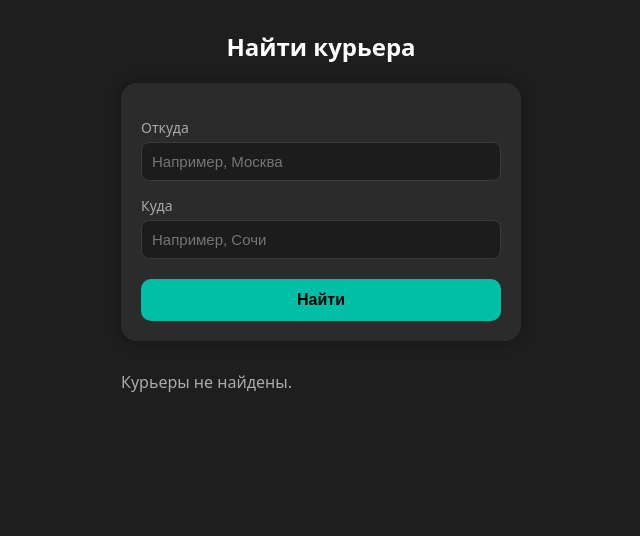
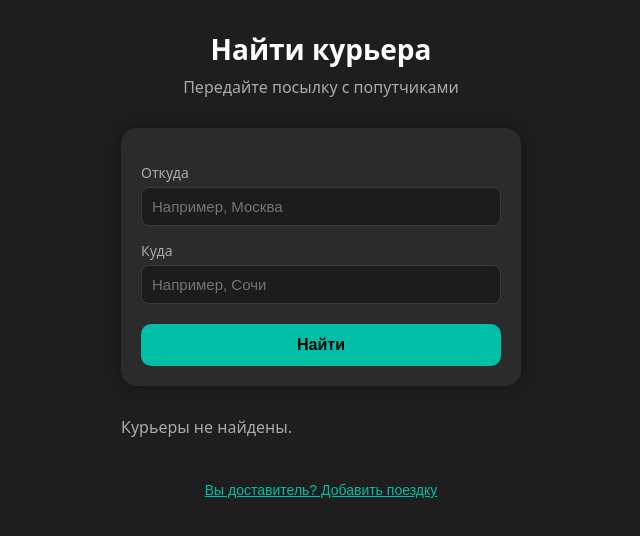
Before and after one commit to Gammanik/PeerPack, a React (Vite) app: page / in a window 1280 px wide. Shown: the top 536 px of the page, without its empty margins (319-959 px from the left). Built offline with nearby package versions, Linux system fonts and the light colour scheme.

Commit message:
main: feature - add trip

```diff
--- a/src/SearchCouriers.jsx
+++ b/src/SearchCouriers.jsx
@@ -39,6 +39,27 @@ const SearchCouriers = () => {
     const [from, setFrom] = useState('');
     const [to, setTo] = useState('');
     const [results, setResults] = useState([]);
+    const [mode, setMode] = useState('search'); // 'search' or 'add'
+    const [newTrip, setNewTrip] = useState({
+        name: '',
+        from: '',
+        to: '',
+        date: '',
+        time: '',
+        airport: ''
+    });
+
+    // Получаем уникальные города из доступных маршрутов курьеров
+    const getAvailableCities = () => {
+        const uniqueCities = new Set();
+        couriers.forEach(courier => {
+            uniqueCities.add(courier.from);
+            uniqueCities.add(courier.to);
+        });
+        return Array.from(uniqueCities).sort();
+    };
+
+    const availableCities = getAvailableCities();
 
     // todo: http get: /search?from=Moscow,to=Saint-Petersburg,date-from..,date-to,sorted_by=prise
     const handleSearch = () => {
@@ -51,13 +72,40 @@ const SearchCouriers = () => {
         setResults(filtered);
     };
 
+    const handleAddTrip = () => {
+        if (newTrip.name && newTrip.from && newTrip.to && newTrip.date && newTrip.time && newTrip.airport) {
+            const tripToAdd = {
+                ...newTrip,
+                avatar: `https://i.pravatar.cc/100?img=${Math.floor(Math.random() * 70) + 1}`
+            };
+            couriers.push(tripToAdd);
+            setNewTrip({
+                name: '',
+                from: '',
+                to: '',
+                date: '',
+                time: '',
+                airport: ''
+            });
+            alert('Поездка успешно добавлена!');
+        } else {
+            alert('Пожалуйста, заполните все поля');
+        }
+    };
+
     return (
         <div style={styles.page}>
-            <h2 style={styles.heading}>Найти курьера</h2>
+            <div style={styles.header}>
+                <h1 style={styles.title}>Найти курьера</h1>
+                <p style={styles.subtitle}>Передайте посылку с попутчиками</p>
+            </div>
+
+            {mode === 'search' ? (
+                <>
                     <div style={styles.container}>
                         <label style={styles.label}>Откуда</label>
                         <input
-                    list="city-list"
+                            list="available-cities"
                             value={from}
                             onChange={(e) => setFrom(e.target.value)}
                             placeholder="Например, Москва"
@@ -65,14 +113,14 @@ const SearchCouriers = () => {
                         />
                         <label style={styles.label}>Куда</label>
                         <input
-                    list="city-list"
+                            list="available-cities"
                             value={to}
                             onChange={(e) => setTo(e.target.value)}
                             placeholder="Например, Сочи"
                             style={styles.input}
                         />
-                <datalist id="city-list">
-                    {cities.map(city => (
+                        <datalist id="available-cities">
+                            {availableCities.map(city => (
                                 <option key={city} value={city} />
                             ))}
                         </datalist>
@@ -94,6 +142,92 @@ const SearchCouriers = () => {
                             </div>
                         ))}
                     </div>
+
+                    <div style={styles.courierLinkContainer}>
+                        <button
+                            style={styles.courierLink}
+                            onClick={() => setMode('add')}
+                        >
+                            Вы доставитель? Добавить поездку
+                        </button>
+                    </div>
+                </>
+            ) : (
+                <>
+                    <div style={styles.backLink}>
+                        <button
+                            style={styles.backButton}
+                            onClick={() => setMode('search')}
+                        >
+                            ← Назад к поиску курьеров
+                        </button>
+                    </div>
+
+                    <div style={styles.container}>
+                        <h3 style={styles.addTripTitle}>Добавить поездку</h3>
+
+                        <label style={styles.label}>Ваше имя</label>
+                        <input
+                            value={newTrip.name}
+                            onChange={(e) => setNewTrip({...newTrip, name: e.target.value})}
+                            placeholder="Например, Анна"
+                            style={styles.input}
+                        />
+
+                        <label style={styles.label}>Откуда</label>
+                        <input
+                            list="all-cities"
+                            value={newTrip.from}
+                            onChange={(e) => setNewTrip({...newTrip, from: e.target.value})}
+                            placeholder="Например, Москва"
+                            style={styles.input}
+                        />
+
+                        <label style={styles.label}>Куда</label>
+                        <input
+                            list="all-cities"
+                            value={newTrip.to}
+                            onChange={(e) => setNewTrip({...newTrip, to: e.target.value})}
+                            placeholder="Например, Сочи"
+                            style={styles.input}
+                        />
+
+                        <label style={styles.label}>Дата</label>
+                        <input
+                            type="date"
+                            value={newTrip.date}
+                            onChange={(e) => setNewTrip({...newTrip, date: e.target.value})}
+                            style={styles.input}
+                        />
+
+                        <label style={styles.label}>Время вылета → прилета</label>
+                        <input
+                            value={newTrip.time}
+                            onChange={(e) => setNewTrip({...newTrip, time: e.target.value})}
+                            placeholder="Например, 15:00 → 17:30"
+                            style={styles.input}
+                        />
+
+                        <label style={styles.label}>Аэропорты</label>
+                        <input
+                            value={newTrip.airport}
+                            onChange={(e) => setNewTrip({...newTrip, airport: e.target.value})}
+                            placeholder="Например, Внуково → Адлер"
+                            style={styles.input}
+                        />
+
+                        <datalist id="all-cities">
+                            {cities.map(city => (
+                                <option key={city} value={city} />
+                            ))}
+                        </datalist>
+
+                        <button style={styles.button} onClick={handleAddTrip}>
+                            Добавить поездку
+                        </button>
+                    </div>
+                </>
+            )}
         </div>
     );
 };
@@ -109,8 +243,75 @@ const styles = {
         alignItems: 'center',
         fontFamily: 'system-ui, sans-serif'
     },
-    heading: {
+    modeToggle: {
+        display: 'flex',
+        gap: 10,
+        marginBottom: 20,
+        background: '#2b2b2b',
+        padding: 4,
+        borderRadius: 12,
+        border: '1px solid #3a3a3a'
+    },
+    toggleButton: {
+        padding: '8px 16px',
+        background: 'transparent',
+        color: '#aaa',
+        border: 'none',
+        borderRadius: 8,
+        cursor: 'pointer',
+        fontSize: 14,
+        transition: 'all 0.2s'
+    },
+    activeToggle: {
+        background: '#00bfa6',
+        color: 'black',
+        fontWeight: 'bold'
+    },
+    header: {
+        textAlign: 'center',
+        marginBottom: 30
+    },
+    title: {
+        fontSize: 28,
+        fontWeight: 'bold',
+        margin: 0,
+        marginBottom: 8
+    },
+    subtitle: {
+        fontSize: 16,
+        color: '#aaa',
+        margin: 0
+    },
+    courierLinkContainer: {
+        marginTop: 40,
+        textAlign: 'center'
+    },
+    courierLink: {
+        background: 'transparent',
+        color: '#00bfa6',
+        border: 'none',
+        fontSize: 14,
+        cursor: 'pointer',
+        textDecoration: 'underline'
+    },
+    backLink: {
+        width: '100%',
+        maxWidth: 400,
         marginBottom: 20
+    },
+    backButton: {
+        background: 'transparent',
+        color: '#aaa',
+        border: 'none',
+        fontSize: 14,
+        cursor: 'pointer'
+    },
+    addTripTitle: {
+        color: 'white',
+        fontSize: 20,
+        fontWeight: 'bold',
+        margin: '0 0 20px 0',
+        textAlign: 'center'
     },
     container: {
         background: '#2b2b2b',
```
Also changed, not shown: 1 other file (tests, documents, lock files or other folders). Lines whose indentation alone changed are shown as unchanged.
